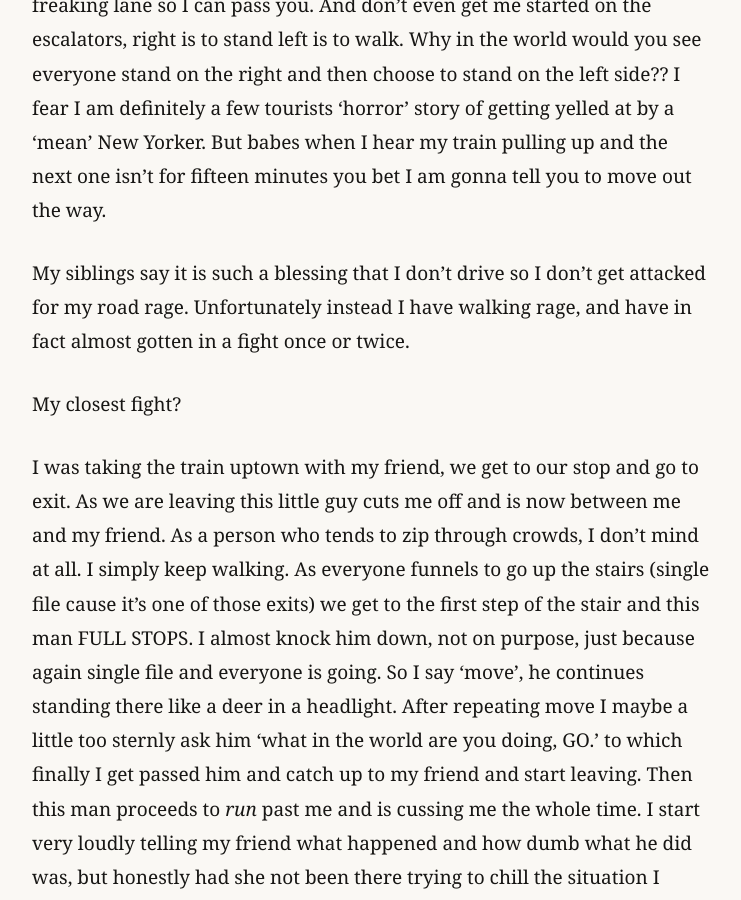
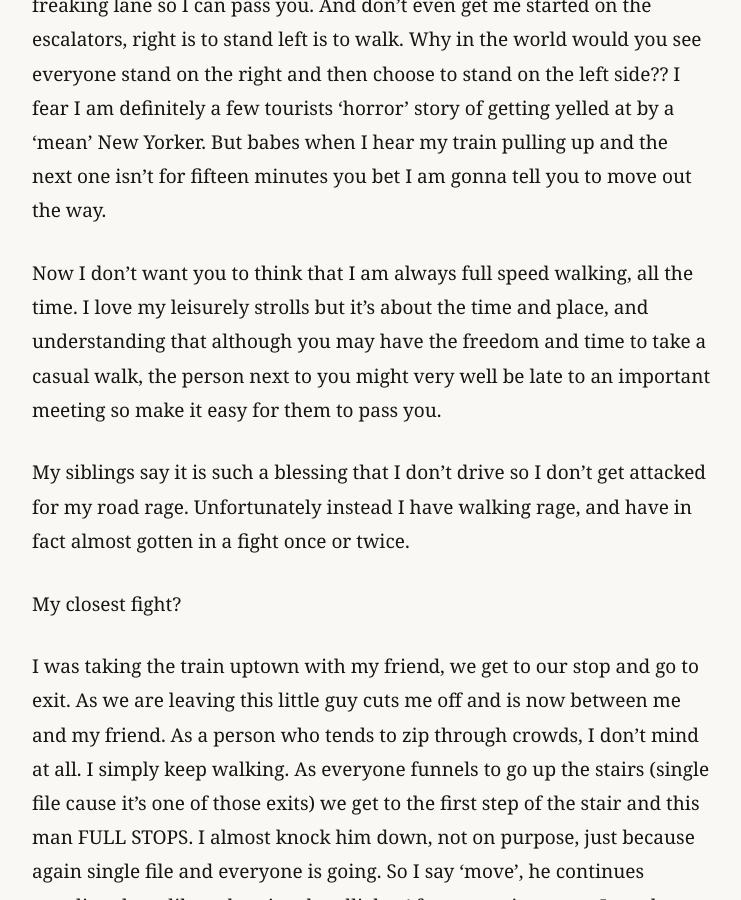
Before and after one commit to thegirlin3c/the-girl-in-3c, a Jekyll site: the page built from _posts/2026-08-12-why-does-everyone-walk-so-slowly.md, in a window 1280 px wide and 900 px high, scrolled down 725 px. Shown: the whole window, without its empty margins (268-1009 px from the left). Built offline with Jekyll 4.4.1, drawn with Linux system fonts in a browser that asks for light colours.

Commit message:
Update 2026-08-12-why-does-everyone-walk-so-slowly.md

```diff
--- a/_posts/2026-08-12-why-does-everyone-walk-so-slowly.md
+++ b/_posts/2026-08-12-why-does-everyone-walk-so-slowly.md
@@ -10,6 +10,8 @@ Probably the most stereotypical gripe about living in the city. The slow walkers
 
 Genuinely, it's not even about being slow. It's the lack of spacial awareness. Like hey we're a group of six, let's take up the entire sidewalk so no one can pass us. Or the swerving. Like if you want to walk slow just pick a freaking lane so I can pass you. And don't even get me started on the escalators, right is to stand left is to walk. Why in the world would you see everyone stand on the right and then choose to stand on the left side?? I fear I am definitely a few tourists 'horror' story of getting yelled at by a 'mean' New Yorker. But babes when I hear my train pulling up and the next one isn't for fifteen minutes you bet I am gonna tell you to move out the way.
 
+Now I don't want you to think that I am always full speed walking, all the time. I love my leisurely strolls but it's about the time and place, and understanding that although you may have the freedom and time to take a casual walk, the person next to you might very well be late to an important meeting so make it easy for them to pass you.
+
 My siblings say it is such a blessing that I don't drive so I don't get attacked for my road rage. Unfortunately instead I have walking rage, and have in fact almost gotten in a fight once or twice.
 
 My closest fight?
```
